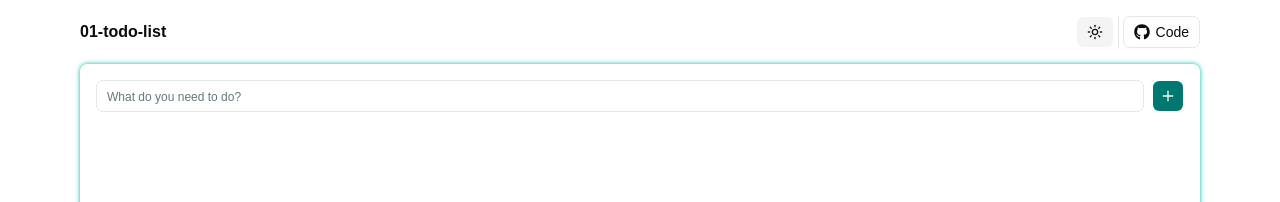
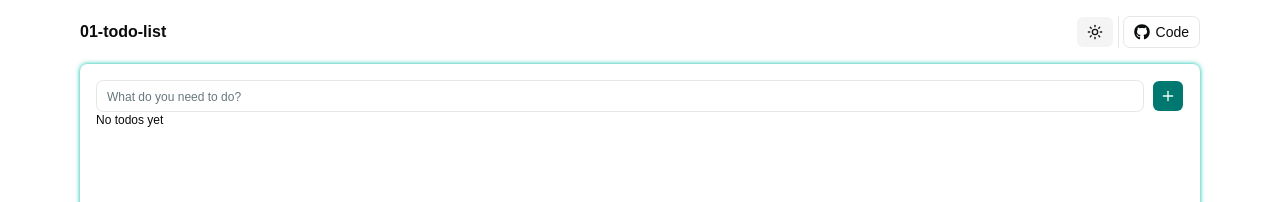
Before and after one commit to davePawww/rws-todo-list, a React (Vite) app: page / in a window 1280 px wide. Shown: the top 202 px of the page. Built offline with nearby package versions, Linux system fonts and the light colour scheme.

Commit message:
feature: TodoList + zustand persist

```diff
--- a/src/features/todo/add-todo.tsx
+++ b/src/features/todo/add-todo.tsx
@@ -3,11 +3,11 @@ import { useState } from 'react';
 
 import { Button } from '@/components/ui/button';
 import { Input } from '@/components/ui/input';
+import { useTodoStore } from '@/features/todo/todo.store';
 
 export function AddTodo() {
   const [newTodo, setNewTodo] = useState('');
-
-  // TODO: Clear input after adding, Save new Todo
+  const addTodo = useTodoStore((state) => state.addTodo);
 
   return (
     <div className="flex items-center gap-2">
@@ -19,7 +19,7 @@ export function AddTodo() {
         value={newTodo}
         onChange={(e) => setNewTodo(e.target.value)}
       />
-      <Button size="icon" onClick={() => console.log(newTodo)}>
+      <Button size="icon" onClick={() => addTodo(newTodo)}>
         <PlusIcon />
       </Button>
     </div>
--- a/src/features/todo/index.ts
+++ b/src/features/todo/index.ts
@@ -1 +1,2 @@
 export { AddTodo } from '@/features/todo/add-todo';
+export { TodoList } from '@/features/todo/todo-list';
--- /dev/null
+++ b/src/features/todo/todo-item.tsx
@@ -0,0 +1,5 @@
+import type { TodoItemsProps } from '@/features/todo/todo.types';
+
+export default function TodoItem({ todo }: TodoItemsProps) {
+  return <li className="text-xs">{todo.title}</li>;
+}
--- /dev/null
+++ b/src/features/todo/todo-list.tsx
@@ -0,0 +1,17 @@
+import TodoItem from '@/features/todo/todo-item';
+import { useTodoStore } from '@/features/todo/todo.store';
+
+export function TodoList() {
+  const todos = useTodoStore((state) => state.todos);
+
+  return (
+    <div>
+      {todos.length === 0 && <p className="text-xs">No todos yet</p>}
+      <ul className="my-4">
+        {todos.map((todo) => (
+          <TodoItem key={todo.id} todo={todo} />
+        ))}
+      </ul>
+    </div>
+  );
+}
--- a/src/features/todo/todo.types.ts
+++ b/src/features/todo/todo.types.ts
@@ -9,3 +9,7 @@ export type TodoStore = {
   addTodo: (title: string) => void;
   toggle: (id: string) => void;
 };
+
+export type TodoItemsProps = {
+  todo: Todo;
+};
--- a/src/pages/Todo.page.tsx
+++ b/src/pages/Todo.page.tsx
@@ -1,5 +1,10 @@
-import { AddTodo } from '@/features/todo';
+import { AddTodo, TodoList } from '@/features/todo';
 
 export default function TodoPage() {
-  return <AddTodo />;
+  return (
+    <>
+      <AddTodo />
+      <TodoList />
+    </>
+  );
 }
```
